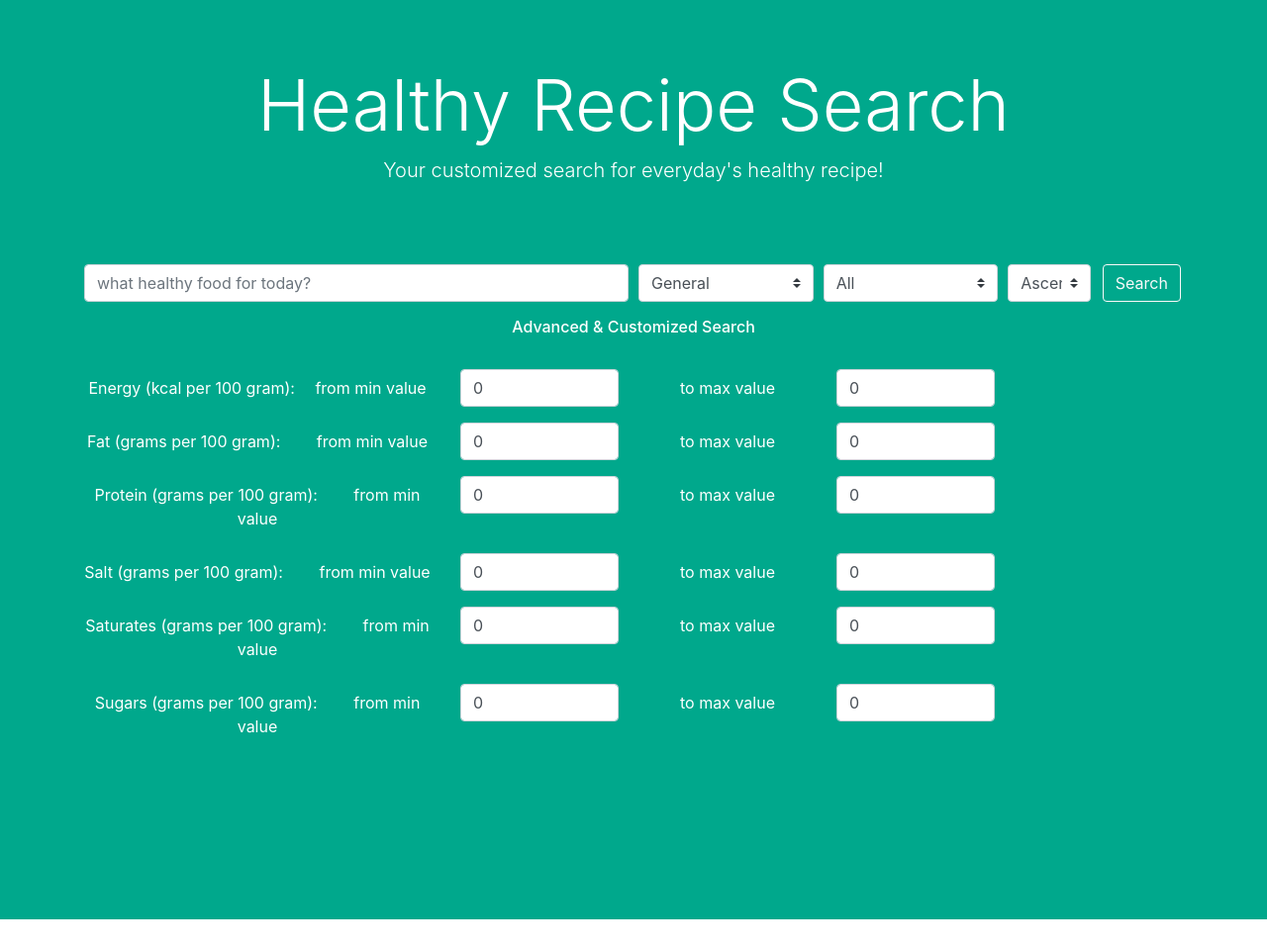
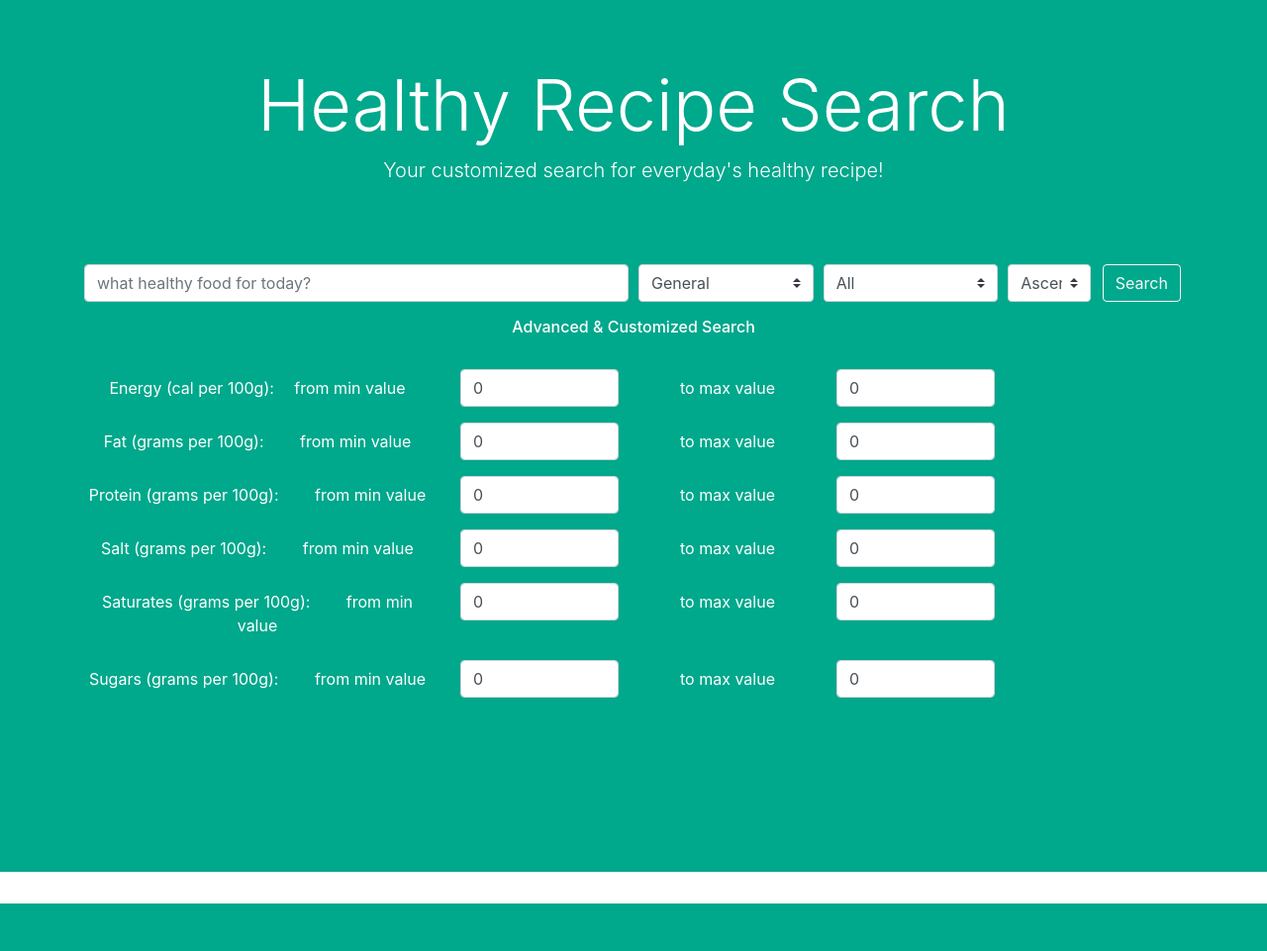
Before and after one commit to Alicia-Sheng/CookingRecipeSearch, a Flask app: page /health_search in a window 1280 px wide, after a click on "Advanced & Customized Search". Shown: the part 57-1018 px from the top of the page at 99% size. After the commit the page ends 970 px from the top, so only its background shows below. Run offline with Flask 2, Linux system fonts and the light colour scheme.

Commit message:
minor change in format

```diff
--- a/templates/doc.html
+++ b/templates/doc.html
@@ -28,7 +28,7 @@
                 <div class="d-flex flex-wrap overflow-scroll">
                     {% for ingredient, detail in doc['ingredients'].items() %}
                     <div class="p-3 m-3 border border-primary bg-light w-25">
-                        <strong>{{ingredient}}</strong>
+                        <strong>{{ingredient | capitalize}}</strong>
                         <hr>
                         <div class="mb-1">
                             <p>{{detail['description']}} || {{detail['quantity']}}</p>
--- a/templates/health_doc.html
+++ b/templates/health_doc.html
@@ -31,7 +31,7 @@
                 <div class="d-flex flex-wrap overflow-scroll">
                     {% for ingredient, detail in doc['ingredients'].items() %}
                     <div class="p-3 m-3 border border-primary bg-light w-25">
-                        <strong>{{ingredient}}</strong>
+                        <strong>{{ingredient | capitalize}}</strong>
                         <hr>
                         <div class="mb-1">
                             <p>{{detail['description']}} || {{detail['quantity']}}</p>
--- a/templates/health_template.html
+++ b/templates/health_template.html
@@ -91,7 +91,7 @@
             <div id="advancedSearch" class="panel-collapse collapse">
                 <div class="panel-body">
                     <div class="form-group row">
-                        <label for="inputEnergyMin" class="col-sm-4 col-form-label">Energy (kcal per 100 gram): &emsp;from min value</label>
+                        <label for="inputEnergyMin" class="col-sm-4 col-form-label">Energy (cal per 100g): &emsp;from min value</label>
                         <div class="col-sm-2">
                             <input type="number" class="form-control" id="inputEnergyMin" name="energy_min" value="0" step="10" min="0">
                         </div>
@@ -102,7 +102,7 @@
                     </div>
 
                     <div class="form-group row">
-                        <label for="inputFatMin" class="col-sm-4 col-form-label">Fat (grams per 100 gram): &emsp;&emsp;from min value</label>
+                        <label for="inputFatMin" class="col-sm-4 col-form-label">Fat (grams per 100g): &emsp;&emsp;from min value</label>
                         <div class="col-sm-2">
                             <input type="number" class="form-control" id="inputFatMin" name="fat_min" value="0" step="1" min="0">
                         </div>
@@ -113,7 +113,7 @@
                     </div>
 
                     <div class="form-group row">
-                        <label for="inputProteinMin" class="col-sm-4 col-form-label">Protein (grams per 100 gram): &emsp;&emsp;from min value</label>
+                        <label for="inputProteinMin" class="col-sm-4 col-form-label">Protein (grams per 100g): &emsp;&emsp;from min value</label>
                         <div class="col-sm-2">
                             <input type="number" class="form-control" id="inputProteinMin" name="protein_min" value="0" step="1" min="0">
                         </div>
@@ -124,7 +124,7 @@
                     </div>
 
                     <div class="form-group row">
-                        <label for="inputSaltMin" class="col-sm-4 col-form-label">Salt (grams per 100 gram): &emsp;&emsp;from min value</label>
+                        <label for="inputSaltMin" class="col-sm-4 col-form-label">Salt (grams per 100g): &emsp;&emsp;from min value</label>
                         <div class="col-sm-2">
                             <input type="number" class="form-control" id="inputSaltMin" name="salt_min" value="0" step="0.1" min="0">
                         </div>
@@ -135,7 +135,7 @@
                     </div>
 
                     <div class="form-group row">
-                        <label for="inputSaturatesMin" class="col-sm-4 col-form-label">Saturates (grams per 100 gram): &emsp;&emsp;from min value</label>
+                        <label for="inputSaturatesMin" class="col-sm-4 col-form-label">Saturates (grams per 100g): &emsp;&emsp;from min value</label>
                         <div class="col-sm-2">
                             <input type="number" class="form-control" id="inputSaturatesMin" name="saturates_min" value="0" step="0.1" min="0">
                         </div>
@@ -146,7 +146,7 @@
                     </div>
 
                     <div class="form-group row">
-                        <label for="inputSugarsMin" class="col-sm-4 col-form-label">Sugars (grams per 100 gram): &emsp;&emsp;from min value</label>
+                        <label for="inputSugarsMin" class="col-sm-4 col-form-label">Sugars (grams per 100g): &emsp;&emsp;from min value</label>
                         <div class="col-sm-2">
                             <input type="number" class="form-control" id="inputSugarsMin" name="sugars_min" value="0" step="0.5" min="0">
                         </div>
```
